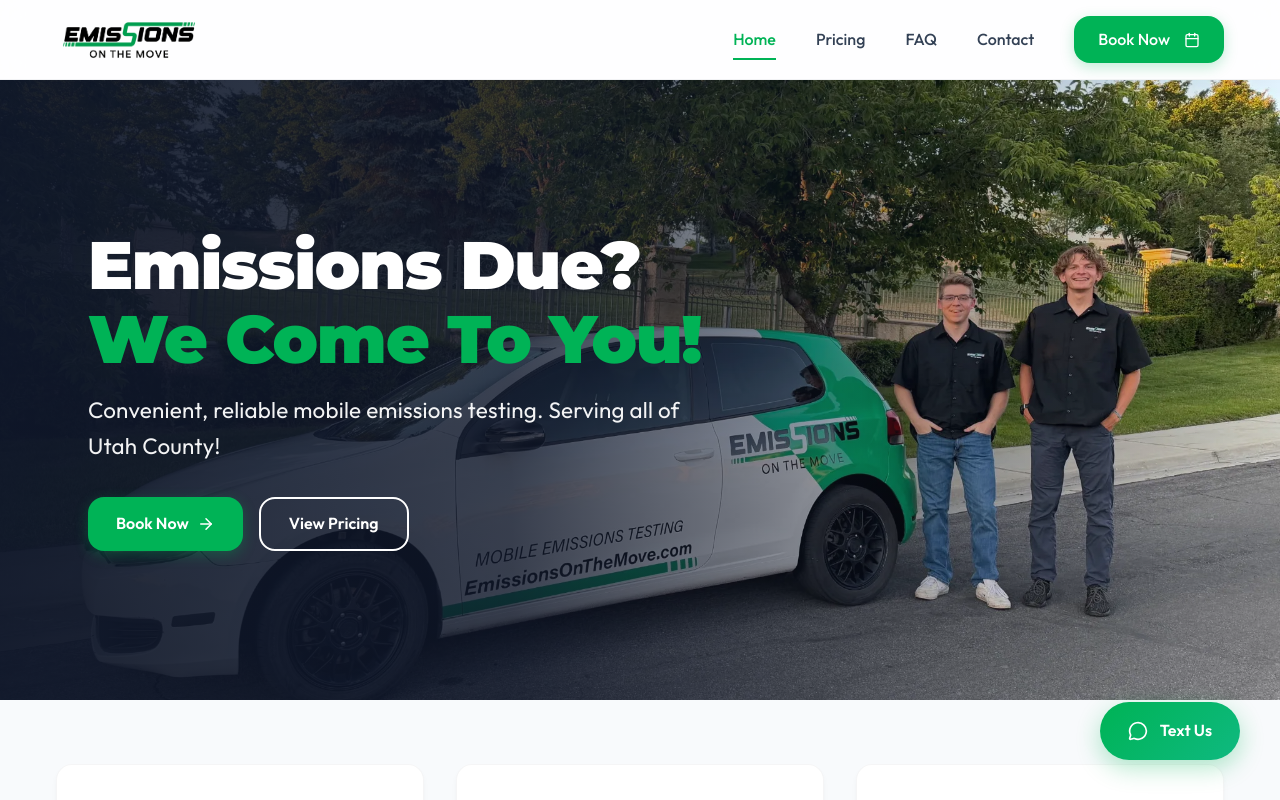
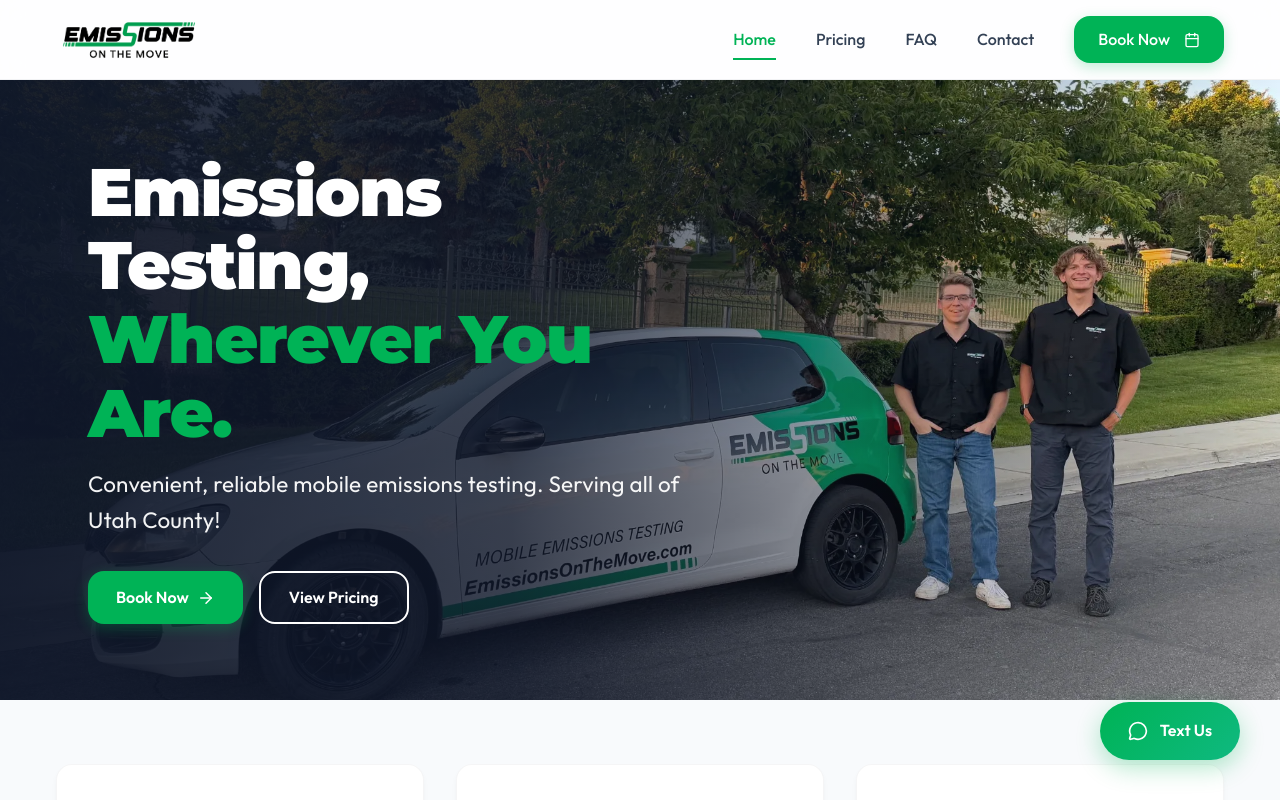
Before and after one commit to andersonemissions/emissions-on-the-move, a React (Create React App) app: page / in a window 1280 px wide. Shown: the top 800 px of the page. Built offline with nearby package versions, Linux system fonts and the light colour scheme.

Commit message:
Update homepage hero heading to 'Emissions Testing, Wherever You Are.'

```diff
--- a/public/preview.html
+++ b/public/preview.html
@@ -1061,7 +1061,7 @@
     <section class="hero-a">
       <div class="container" style="width: 100%;">
         <div class="hero-a-content">
-          <h1>Emissions Due? <br /><span>We Come To You!</span></h1>
+          <h1>Emissions Testing, <br /><span>Wherever You Are.</span></h1>
           <p class="hero-subtitle">Convenient, reliable mobile emissions testing. Serving all of Utah County!</p>
           <div class="hero-buttons">
             <a href="#" class="btn btn-primary">Book Appointment <i data-lucide="arrow-right"></i></a>
@@ -1078,7 +1078,7 @@
     <section class="hero-b">
       <div class="container" style="width: 100%;">
         <div class="hero-b-glass">
-          <h1>Emissions Due? <br /><span>We Come To You!</span></h1>
+          <h1>Emissions Testing, <br /><span>Wherever You Are.</span></h1>
           <p class="hero-subtitle" style="color: rgba(255,255,255,0.85);">Convenient, reliable mobile emissions testing. Serving all of Utah County!</p>
           <div class="hero-buttons">
             <a href="#" class="btn btn-primary">Book Appointment <i data-lucide="arrow-right"></i></a>
--- a/src/pages/Home.js
+++ b/src/pages/Home.js
@@ -12,7 +12,7 @@
         <div className="container" style={{ width: "100%" }}>
           <div className="hero-content">
             <h1>
-              Emissions Due? <br /><span className="text-green">We Come To You!</span>
+              Emissions Testing, <br /><span className="text-green">Wherever You Are.</span>
             </h1>
             <p className="hero-subtitle">
               Convenient, reliable mobile emissions testing. Serving all of Utah County!
```
Also changed, not shown: 1 other file (tests, documents, lock files or other folders).
